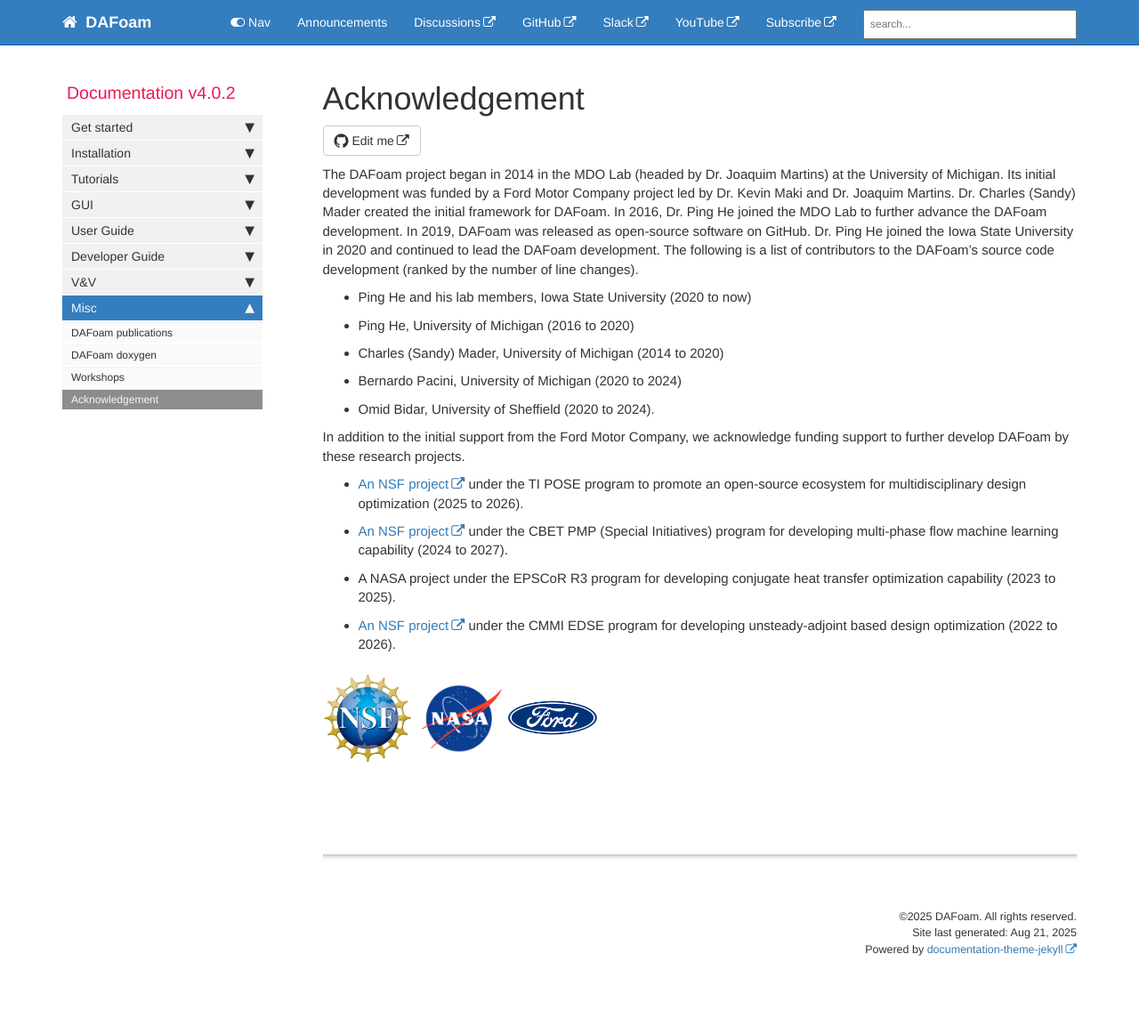
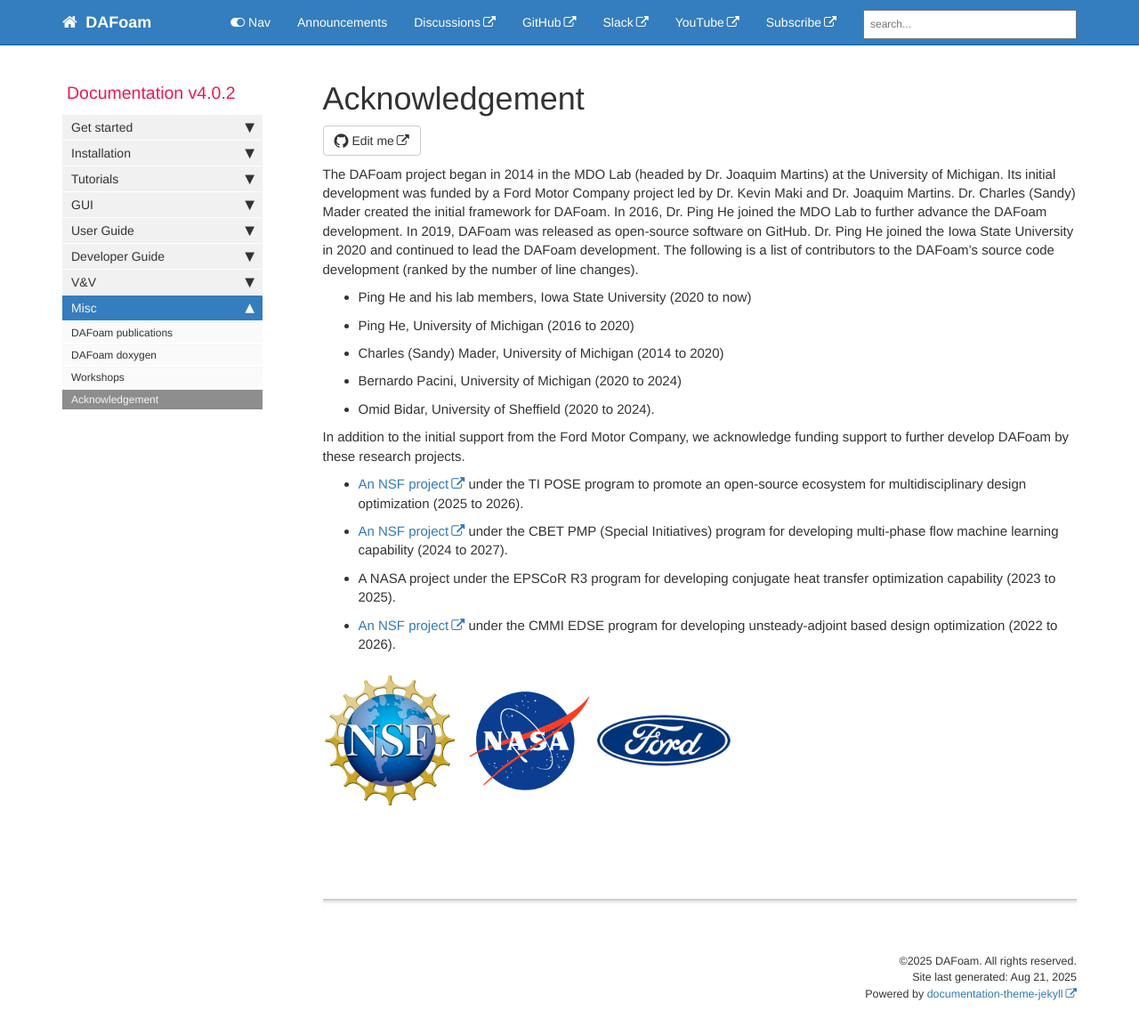
Before and after one commit to DAFoam/DAFoam.github.io, a Jekyll site: the page built from pages/mydoc/mydoc_acknowledgement.md, in a window 1280 px wide and 1177 px high. Shown: the top 1163 px of the window at 89% size. Built offline with Jekyll 4.4.1, drawn with Linux system fonts in a browser that asks for light colours; comment, search, counter and statistics services are not loaded.

Commit message:
content update

```diff
--- a/pages/mydoc/mydoc_acknowledgement.md
+++ b/pages/mydoc/mydoc_acknowledgement.md
@@ -22,6 +22,6 @@ In addition to the initial support from the Ford Motor Company, we acknowledge f
 - A NASA project under the EPSCoR R3 program for developing conjugate heat transfer optimization capability (2023 to 2025).
 - [An NSF project](https://www.nsf.gov/awardsearch/showAward?AWD_ID=2223676) under the CMMI EDSE program for developing unsteady-adjoint based design optimization (2022 to 2026).
 
-<img src="{{ site.url }}{{ site.baseurl }}/images/logo_NSF.png" style="width:100px !important;" />     <img src="{{ site.url }}{{ site.baseurl }}/images/logo_NASA.png" style="width:100px !important;" />     <img src="{{ site.url }}{{ site.baseurl }}/images/logo_Ford.png" style="width:100px !important;" />
+<img src="{{ site.url }}{{ site.baseurl }}/images/logo_NSF.png" style="width:150px !important;" />         <img src="{{ site.url }}{{ site.baseurl }}/images/logo_NASA.png" style="width:150px !important;" />         <img src="{{ site.url }}{{ site.baseurl }}/images/logo_Ford.png" style="width:150px !important;" />
 
 {% include links.html %}
```
